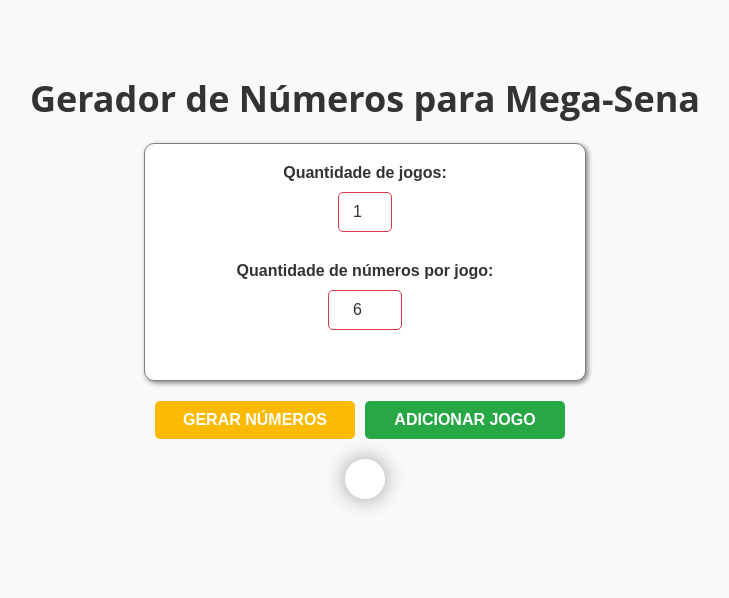
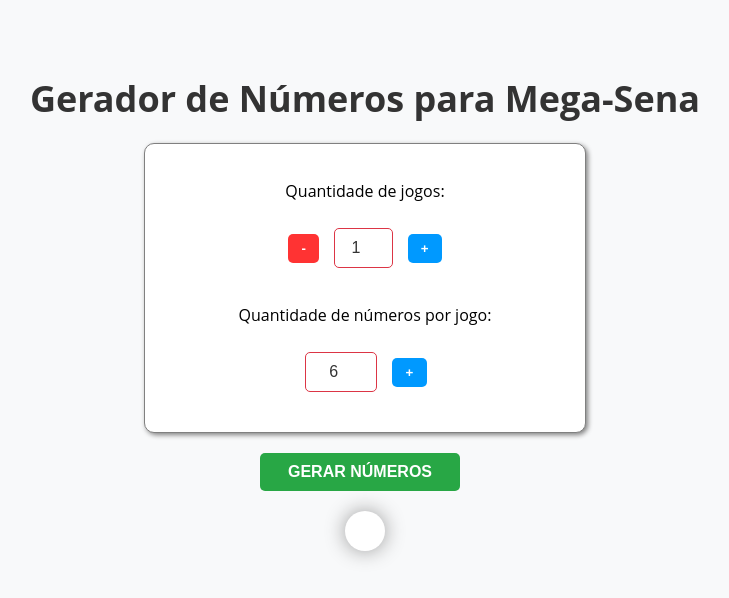
Before and after one commit to DanielCastroAlves/megaSenaGeneration, a React (Create React App) app: page / in a window 1280 px wide. Shown: the top 598 px of the page, without its empty margins (275-1004 px from the left). Built offline with nearby package versions, Linux system fonts and the light colour scheme.

Commit message:
estilizando botoes

```diff
--- a/src/App.css
+++ b/src/App.css
@@ -91,18 +91,58 @@
 }
 
 .generate-button {
-  background-color: #fcba03;
-  color: #fff;
-  margin-right: 10px;
-  width: 200px;
-}
-
-.add-button {
   background-color: #28a745;
   color: #fff;
   margin-right: 10px;
   width: 200px;
+
 }
+
+.increase-button {
+  padding: 0.5em 1em;
+  background-color: rgb(0, 153, 255);
+  font-weight: bold;
+  cursor: pointer;
+  margin: 0 0.5em;
+  color: white;
+  border-radius: 5px;
+  transition: background-color 0.2s ease-in-out;
+  border: none;
+}
+.increase-button:hover {
+  background-color: rgb(0, 119, 204);
+}
+
+.decrease-button {
+  padding: 0.5em 1em;
+  background-color: rgb(255, 51, 51);
+  font-weight: bold;
+  cursor: pointer;
+  margin: 0 0.5em;
+  color: white;
+  border-radius: 5px;
+  transition: background-color 0.2s ease-in-out;
+  border: none;
+}
+.decrease-button:hover {
+  background-color: rgb(204, 0, 0);
+}
+
+
+
+
+
+
+input[type="number"] {
+  padding: 0.5em;
+  border: 1px solid #333;
+  border-radius: 5px;
+  font-size: 1em;
+  text-align: center;
+  width: 3em;
+  margin: 0 0.5em;
+}
+
 
 .remove-button {
   background-color: #cf0216;
@@ -144,6 +184,7 @@
 .numbers {
   display: flex;
   align-items: center;
+  flex-direction: column;
   justify-self: center;
   background-color: #fff;
   padding: 20px;
--- a/src/App.js
+++ b/src/App.js
@@ -23,10 +23,6 @@
     setNumbers(allGeneratedNumbers);
   };
 
-  const addGame = () => {
-    setQuantityGames(quantityGames + 1);
-  };
-
   const removeGame = (index) => {
     let newNumbers = [...numbers];
     newNumbers.splice(index, 1);
@@ -38,8 +34,12 @@
     <div className="container">
       <h1 className="title">Gerador de Números para Mega-Sena</h1>
       <div className="form">
-        <label>
-          Quantidade de jogos:
+      <div>
+        <p> Quantidade de jogos:</p>
+
+        <button className="decrease-button" onClick={() => setQuantityGames(quantityGames - 1)}>
+    -
+  </button>
   <input
     type="number"
     value={quantityGames}
@@ -47,9 +47,17 @@
     max="15"
     onChange={(e) => setQuantityGames(e.target.value)}
   />
-        </label>
-        <label>
+   <button className="increase-button" onClick={() => setQuantityGames(quantityGames + 1)}>
+    +
+  </button>
+
+</div>
+<div>
+  <p>
   Quantidade de números por jogo:
+  </p>
+
+
   <input
     type="number"
     value={quantityNumbers}
@@ -57,14 +65,17 @@
     max="15"
     onChange={(e) => setQuantityNumbers(e.target.value)}
   />
-        </label>
+   <button className="increase-button" onClick={() => setQuantityNumbers(quantityNumbers + 1)}>
+    +
+  </button>
+
+</div>
+
       </div>
       <div className="container-buttons">
+
         <button className="generate-button" onClick={generateNumbers}>
           Gerar Números
-        </button>
-        <button className="add-button" onClick={addGame}>
-          Adicionar jogo
         </button>
       </div>
       <div className="numbers">
```
Lines whose indentation alone changed are shown as unchanged.
